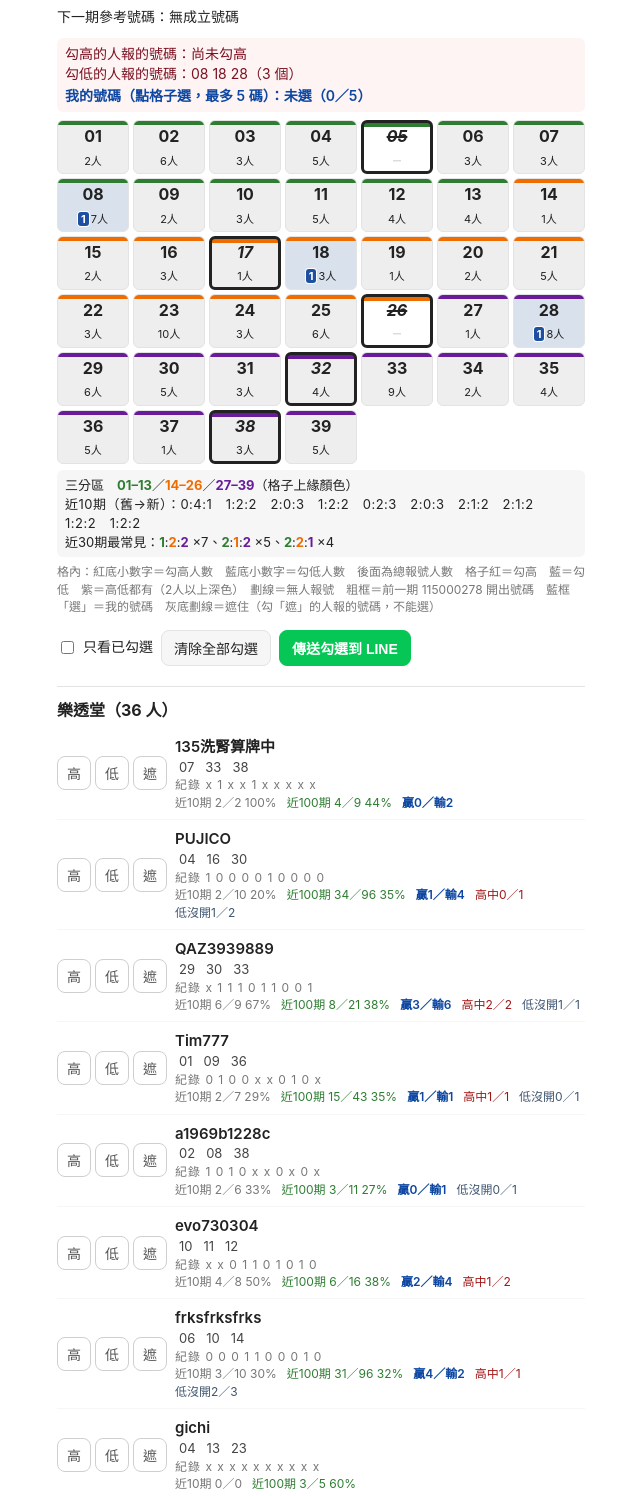
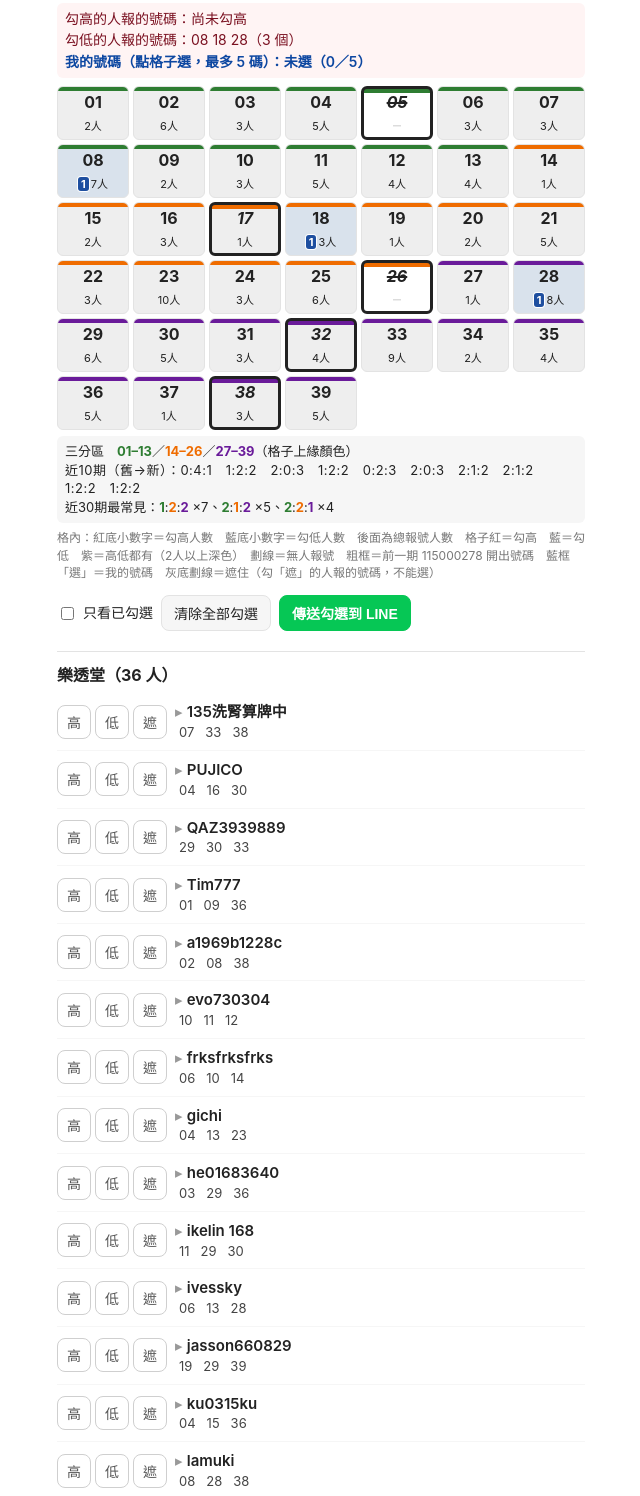
Before and after one commit to brucetsai191-pixel/539-k7q2m9x4fh3t, a plain HTML site: page index.html in a window 1280 px wide. Shown: the part 80-1576 px from the top of the page, without its empty margins (319-959 px from the left). Drawn offline with Linux system fonts and the light colour scheme.

Commit message:
勾選頁 115000279

```diff
--- a/index.html
+++ b/index.html
@@ -35,6 +35,7 @@
   .cell.z1 { background-image:linear-gradient(#2e7d32, #2e7d32); }
   .cell.z2 { background-image:linear-gradient(#ef6c00, #ef6c00); }
   .cell.z3 { background-image:linear-gradient(#6a1b9a, #6a1b9a); }
+  .betwho { font-size:13px; color:#333; padding-left:1em; overflow-wrap:anywhere; }
   .zones { font-size:13px; margin:6px 0 2px; padding:6px 8px; background:var(--soft); border-radius:6px; }
   .zones b.z1 { color:#2e7d32; } .zones b.z2 { color:#ef6c00; } .zones b.z3 { color:#6a1b9a; }
   .zones .ratios { letter-spacing:.5px; }
@@ -58,6 +59,7 @@
   .cell.mask { background-color:#bdbdbd !important; color:#8a8a8a !important; cursor:not-allowed; }
   .cell.mask b { text-decoration:line-through; text-decoration-thickness:2px; }
   .who { flex:1; min-width:0; }
+  .name { cursor:pointer; } .name .arrow { color:#999; font-weight:400; }
   .who .name { font-weight:600; word-break:break-all; }
   .who .nums { font-size:13px; color:#444; display:flex; gap:3px; flex-wrap:wrap; }
   .who .num { padding:0 4px; border-radius:4px; }
@@ -105,6 +107,7 @@ function loadMarks() {
 }
 let marks = loadMarks();
 function saveMarks() { try { localStorage.setItem(KEY, JSON.stringify(marks)); } catch (e) {} }
+const opened = new Set();   // members whose data is shown (this visit only)
 (() => {   // the 12:00 「#預勾」 (line_message.apply_preset): applied once per phone, later changes stay mine
   const p = DATA.preset;
   try { if (!p || localStorage.getItem("539preset") === p.id) return; } catch (e) { return; }
@@ -135,7 +138,9 @@ function render() {
   document.getElementById("title").textContent = "539 下一期 " + DATA.issue;
   document.getElementById("sub").textContent = "開獎日 " + DATA.draw_date + "　樂透堂" + (DATA.lottohall_final ? "" : "（暫定）")
     + "　" + DATA.facebook_status;
-  document.getElementById("ref").textContent = "下一期參考號碼：" + DATA.reference;
+  const ref = document.getElementById("ref");   // 無成立號碼: no line at all (user rule 2026-11-19)
+  ref.hidden = !DATA.reference || DATA.reference === "無成立號碼";
+  ref.textContent = "下一期參考號碼：" + DATA.reference;
   const prev = new Set(DATA.previous ? DATA.previous.numbers : []);
   if (DATA.previous) document.getElementById("legend").textContent =
     "格內：紅底小數字＝勾高人數　藍底小數字＝勾低人數　後面為總報號人數　格子紅＝勾高　藍＝勾低　紫＝高低都有（2人以上深色）　劃線＝無人報號　粗框＝前一期 " + DATA.previous.issue
@@ -150,6 +155,11 @@ function render() {
       if (mark === C.high) { highNums.add(n); (whoHigh[n] = whoHigh[n] || []).push(m.member); }
       else { lowNums.add(n); (whoLow[n] = whoLow[n] || []).push(m.member); if (mark === MASK) masked.add(n); }
     }
+  }
+  const reportedBy = {};   // number -> [[member, mark]] over both sources
+  for (const s of DATA.sources) for (const m of s.members) {
+    if (m.void) continue;
+    for (const n of m.numbers) (reportedBy[n] = reportedBy[n] || []).push([m.member, marks[keyOf(s.name, m.member)]]);
   }
   const kept = bet.filter(n => n >= 1 && n <= 39 && !masked.has(n));
   if (kept.length !== bet.length) { bet = kept; saveBet(); }   // a number just covered leaves my numbers
@@ -166,6 +176,10 @@ function render() {
       + "（" + bet.length + "／5）" + (bet.length ? "　分區 " + zoneRatio(bet)
         + (bet.length === 5 && DATA.zones && DATA.zones.window
           ? "（近" + DATA.zones.window + "期出現 " + (DATA.zones.counts[zoneRatio(bet)] || 0) + " 次）" : "") : "")),
+    // each of my numbers with the members who reported it (ticked ones in their colors)
+    ...bet.map(n => el("div", { class: "betwho" }, pad(n) + "：", ...(reportedBy[n] || []).flatMap(([name, mark], i) =>
+      [...(i ? ["、"] : []), el("span", { style: mark ? `color:${C.id[asLow(mark)]};font-weight:600` : "" }, name)]),
+      ...(reportedBy[n] ? [] : ["沒有會員報"]))),
     ...(bet.length === 5 && DATA.zones && DATA.zones.window && !DATA.zones.counts[zoneRatio(bet)]
       ? [el("div", { class: "warn" }, "⚠ 分區 " + zoneRatio(bet) + " 近" + DATA.zones.window + "期沒有開出過")] : []),
     ...bet.filter(n => lowNums.has(n) || (highNums.size && !highNums.has(n))).map(n => el("div", { class: "warn" },
@@ -215,13 +229,16 @@ function render() {
       lists.append(el("div", { class: "row" },
         el("div", { class: "ticks" }, tick(C.high), tick(C.low), tick(MASK)),
         el("div", { class: "who" },
-          el("div", { class: "name", style: mark ? `color:${C.id[asLow(mark)]}` : "" }, m.member,
+          // tap the name: his record and statistics open below (user rule 2026-11-19); ticks are not touched
+          el("div", { class: "name", style: mark ? `color:${C.id[asLow(mark)]}` : "",
+                      onclick: () => { if (opened.has(k)) opened.delete(k); else opened.add(k); render(); } },
+            el("span", { class: "arrow" }, opened.has(k) ? "▾ " : "▸ "), m.member,
             ...(m.delete ? [el("span", { class: "deltag" }, "建議低")] : [])),
           m.void ? el("div", { class: "nums void" }, "作廢（" + m.void + "）") :
             el("div", { class: "nums" }, ...m.numbers.map(n => el("span", {
               class: "num" + (bet.includes(n) ? " mine" : ""),
               style: mark ? tint[n] : "" }, pad(n)))),
-          el("div", { class: "rec" }, "紀錄 " + m.record),
+          ...(!opened.has(k) ? [] : [el("div", { class: "rec" }, "紀錄 " + m.record),
           // one wrapping line under the record (a right-hand column squeezed the name on phones)
           el("div", { class: "stat" },
             el("span", {}, "近" + DATA.recent + "期 " + rate(m.hits, m.of)),
@@ -229,7 +246,7 @@ function render() {
             ...(DATA.long && m.of_long > m.of ? [el("span", { class: "long" }, "近" + DATA.long + "期 " + rate(m.hits_long, m.of_long))] : []),
             ...(m.luck ? [el("span", { class: "luck" }, "贏" + m.luck[0] + "／輸" + m.luck[1])] : []),
             ...(m.ticks && m.ticks[0] ? [el("span", { class: "acc hi" }, "高中" + m.ticks[1] + "／" + m.ticks[0])] : []),
-            ...(m.ticks && m.ticks[2] ? [el("span", { class: "acc lo" }, "低沒開" + m.ticks[3] + "／" + m.ticks[2])] : [])))));
+            ...(m.ticks && m.ticks[2] ? [el("span", { class: "acc lo" }, "低沒開" + m.ticks[3] + "／" + m.ticks[2])] : []))]))));
     }
   }
 }
```
